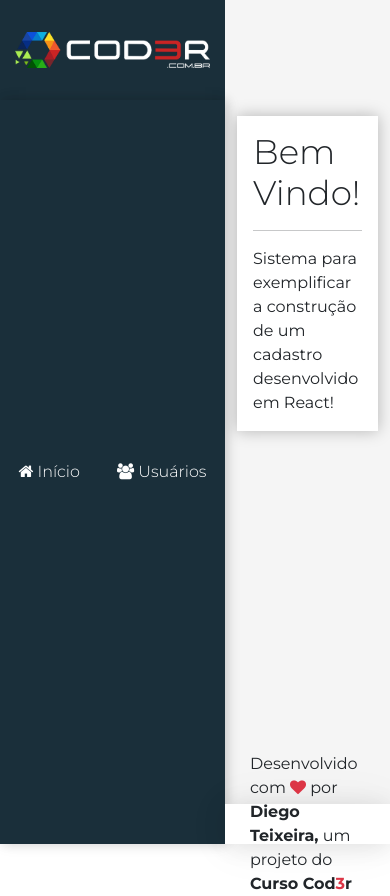
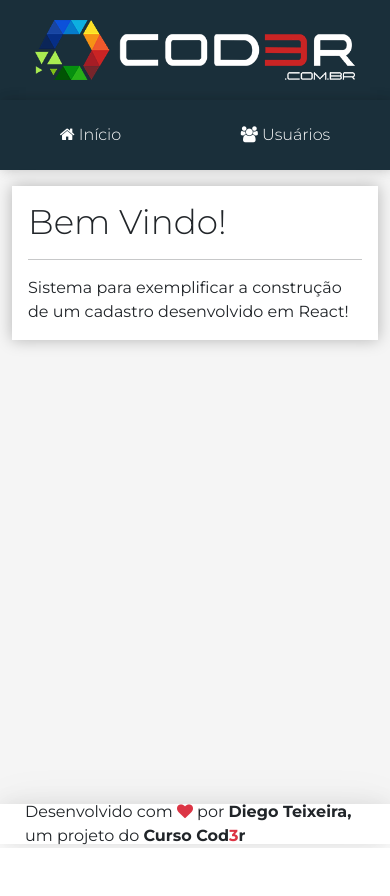
Before and after one commit to diegosmteixeira/registrationProject, a React (Create React App) app in the folder projectRegistration/crud/frontend/: page / in a window 390 px wide. After the commit the page ends 848 px from the top, so only its background shows below. Built offline with nearby package versions, Linux system fonts and the light colour scheme.

Commit message:
Responsive layout

```diff
--- a/projectRegistration/crud/frontend/src/components/template/Logo.css
+++ b/projectRegistration/crud/frontend/src/components/template/Logo.css
@@ -9,3 +9,9 @@
     padding: 0px 15px;
     width: 100%;
 }
+
+@media(max-width: 576px) {
+    aside.logo img {
+        width: 350px;
+    }
+}
--- a/projectRegistration/crud/frontend/src/main/App.css
+++ b/projectRegistration/crud/frontend/src/main/App.css
@@ -54,3 +54,35 @@
 footer.footer {
     grid-area: footer;
 }
+
+@media(max-width: 768px) {
+    .app {
+        grid-template-rows:
+            var(--header-height)
+            var(--menu-top-height)
+            1fr
+            var(--footer-height);
+        grid-template-columns: var(--aside-width) 1fr;
+        grid-template-areas:
+            "logo header"
+            "menu menu"
+            "content content"
+            "footer footer";
+    }
+}
+
+@media(max-width: 576px) {
+    .app {
+        grid-template-rows:
+            var(--logo-height)
+            var(--menu-top-height)
+            1fr
+            var(--footer-height);
+        grid-template-columns: 1fr;
+        grid-template-areas:
+            "logo"
+            "menu"
+            "content"
+            "footer";
+    }
+}
```
Also changed, not shown: 1 other file (tests, documents, lock files or other folders).
